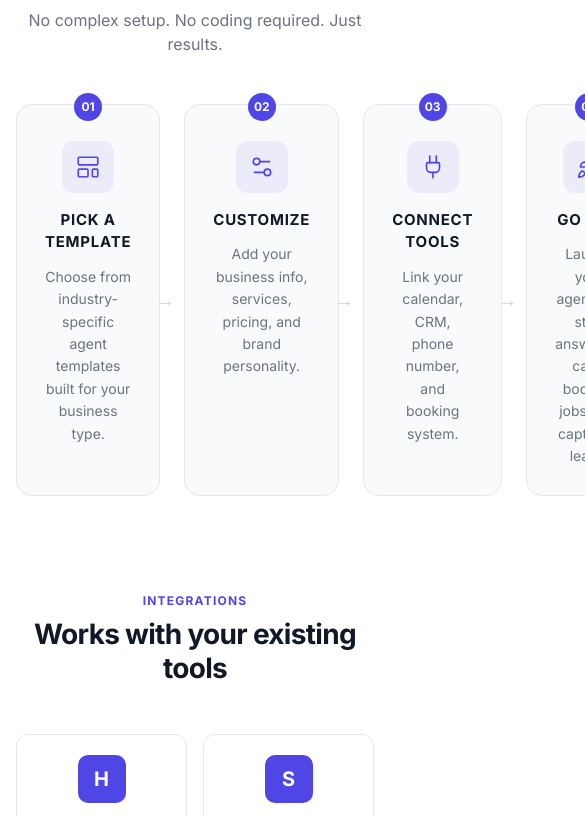
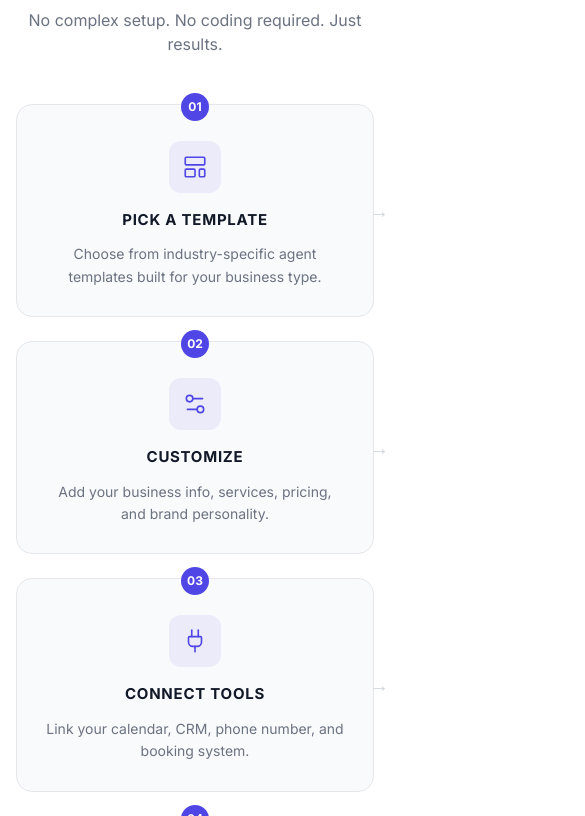
Before and after one commit to Shravankotagi/voice-agents-, a Next.js app: page / in a window 390 px wide. Shown: the part 3408-4224 px from the top of the page, 585 px wide, since content can reach past the window. Built offline with nearby package versions, Linux system fonts and the light colour scheme.

Commit message:
update footer with proper navigation links

```diff
--- a/app/page.tsx
+++ b/app/page.tsx
@@ -307,7 +307,7 @@ export default function HomePage() {
             </h2>
             <p style={{ color: "#6B7280", fontSize: "1rem", marginTop: "0.75rem" }}>No complex setup. No coding required. Just results.</p>
           </div>
-          <div style={{ display: "grid", gridTemplateColumns: "repeat(4, 1fr)", gap: "1.5rem" }}>
+          <div className="setup-grid">
             {[
               { n: "01", icon: LayoutTemplate, title: "Pick a Template", desc: "Choose from industry-specific agent templates built for your business type." },
               { n: "02", icon: Settings2, title: "Customize", desc: "Add your business info, services, pricing, and brand personality." },
@@ -369,7 +369,7 @@ export default function HomePage() {
       <section className="section">
         <div className="container">
           <h2 style={{ textAlign: "center", marginBottom: "2rem" }}>What our customers say</h2>
-          <div style={{ display: "grid", gridTemplateColumns: "repeat(3, 1fr)", gap: "1.5rem" }}>
+          <div className="testimonials-grid">
             {[
               { name: "John D.", biz: "HVAC Business Owner", quote: "Our AI agent books 15+ jobs a week without us lifting a finger." },
               { name: "Priya M.", biz: "Healthcare Clinic", quote: "SARA handles 80% of our appointment calls. Patients love it." },
--- a/components/Footer/Footer.tsx
+++ b/components/Footer/Footer.tsx
@@ -43,7 +43,7 @@ const footerColumns = [
       { label: "Book a Demo", href: "https://cal.com/dhananjay-goel/30min" },
       { label: "How It Works", href: "/#how-it-works" },
       { label: "FAQ", href: "/#faq" },
-      { label: "Pricing", href: "/#pricing" },
+
     ],
   },
   {
--- a/styles/globals.css
+++ b/styles/globals.css
@@ -630,3 +630,26 @@ h1, h2, h3 { color: var(--text-primary); font-weight: 700; }
 @media (max-width: 480px) {
   .footer-grid { grid-template-columns: 1fr; }
 }
+
+/* Up and Running section */
+.setup-grid {
+  display: grid;
+  grid-template-columns: repeat(4, 1fr);
+  gap: 1.5rem;
+}
+@media (max-width: 1024px) {
+  .setup-grid { grid-template-columns: repeat(2, 1fr); }
+}
+@media (max-width: 640px) {
+  .setup-grid { grid-template-columns: 1fr; }
+}
+
+/* Testimonials */
+.testimonials-grid {
+  display: grid;
+  grid-template-columns: repeat(3, 1fr);
+  gap: 1.5rem;
+}
+@media (max-width: 768px) {
+  .testimonials-grid { grid-template-columns: 1fr; }
+}
```
